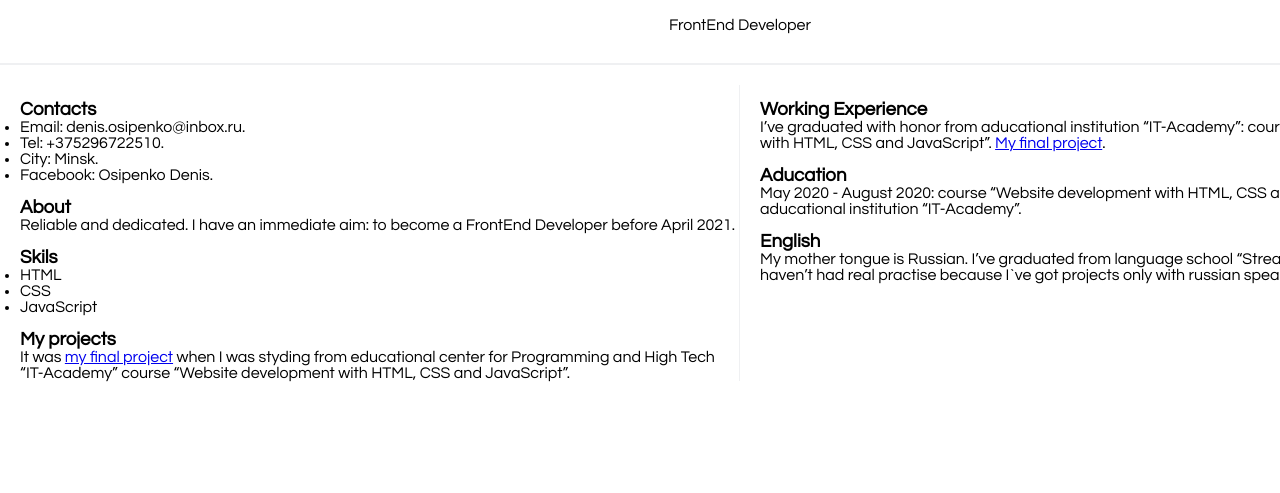
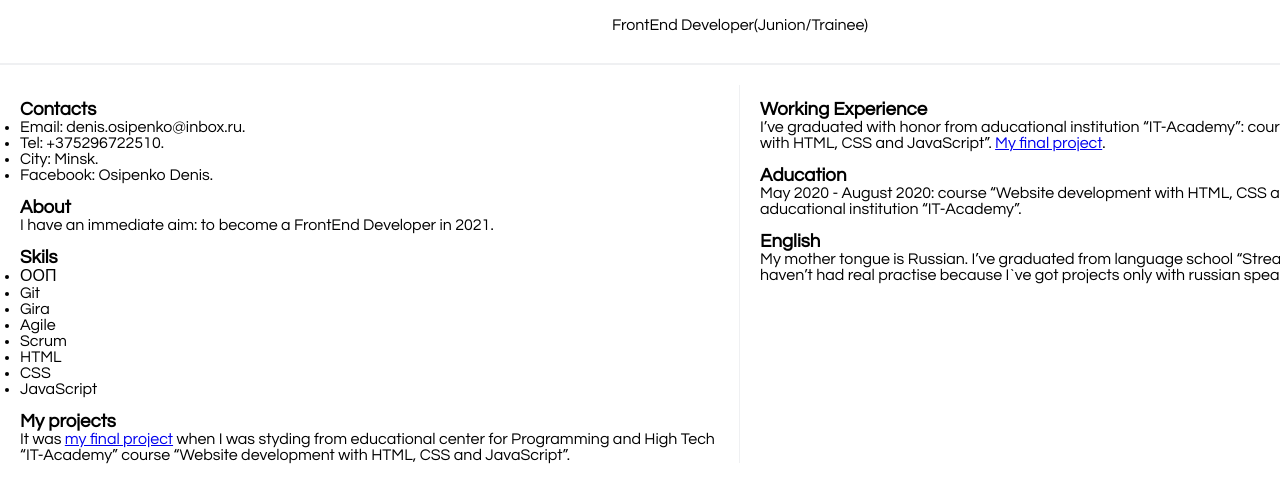
Before and after one commit to OsipenkoDenis/rsschool-cv, a plain HTML site: page index.html in a window 1280 px wide. Shown: the part 386-879 px from the top of the page. Before the commit the page ends 800 px from the top, so only its background shows below. Drawn offline with Linux system fonts and the light colour scheme.

Commit message:
feat: add new information

```diff
--- a/index.html
+++ b/index.html
@@ -16,7 +16,7 @@
                 <div class="lowPartOfHeader">
                         <img class="foto" src="foto.jpg" alt="foto">
                     <h1>Osipenko Denis</h1>
-                    <p>FrontEnd Developer</p>
+                    <p>FrontEnd Developer(Junion/Trainee)</p>
                 </div>
             </header>
             <main class="content">
@@ -32,11 +32,16 @@
                     </article>
                     <article class="aboutMe">
                         <h3>About</h3>
-                        <p>Reliable and dedicated. I have an immediate aim: to become a FrontEnd Developer before April 2021.</p>
+                        <p> I have an immediate aim: to become a FrontEnd Developer in 2021.</p>
                     </article>
                     <article class="skils">
                         <h3>Skils</h3>
                         <ul>
+                            <li>ООП</li>
+                            <li>Git</li>
+                            <li>Gira</li>
+                            <li>Agile</li>
+                            <li>Scrum</li>
                             <li>HTML</li>
                             <li>CSS</li>
                             <li>JavaScript</li>
@@ -44,14 +49,14 @@
                     </article>
                     <article class="myProjects">
                         <h3>My projects</h3>
-                        <p>It was <a href="https://github.com/OsipenkoDenis/mainProject" title="My final project">my final project</a> when I was styding from educational center for Programming and High Tech “IT-Academy” course “Website development with HTML, CSS and JavaScript”.
+                        <p>It was <a href="https://boring-carson-3d837c.netlify.app." title="My final project">my final project</a> when I was styding from educational center for Programming and High Tech “IT-Academy” course “Website development with HTML, CSS and JavaScript”.
                         </p>
                     </article>
                 </section>
                 <section class="rightPart">
                     <article class="Working Experience">
                         <h3>Working Experience</h3>
-                        <p>I’ve graduated with honor from aducational institution “IT-Academy”: course “Website development with HTML, CSS and JavaScript”. <a href="https://github.com/OsipenkoDenis/mainProject" title="My final project">My final project</a>.
+                        <p>I’ve graduated with honor from aducational institution “IT-Academy”: course “Website development with HTML, CSS and JavaScript”. <a href="https://boring-carson-3d837c.netlify.app." title="My final project">My final project</a>.
                         </p>
                     </article>
                     <article class="Aducation">
```
